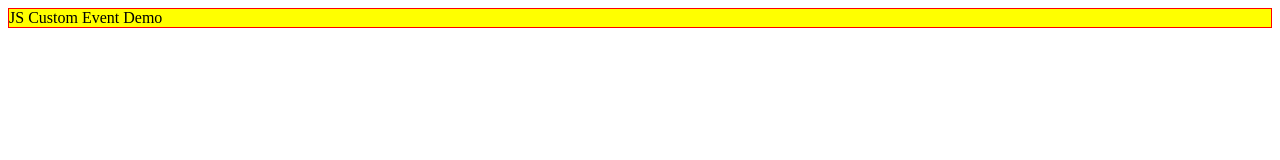
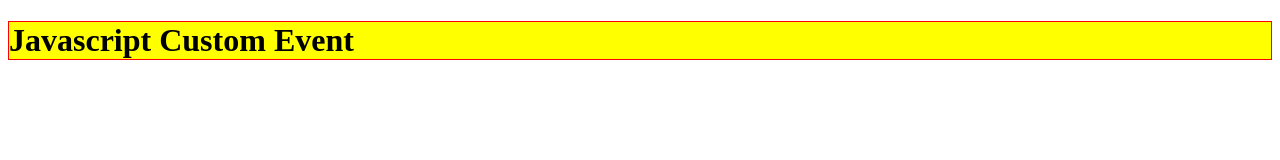
Before and after one commit to Luka9kw/Javascript-The-Odin-Project, a plain HTML site: page foundations/dom-manipulation-and-events/events/assignment/working-with-events/custom-events.html in a window 1280 px wide. Drawn offline with Linux system fonts and the light colour scheme.

Commit message:
testando customevent

```diff
--- a/foundations/dom-manipulation-and-events/events/assignment/working-with-events/custom-events.html
+++ b/foundations/dom-manipulation-and-events/events/assignment/working-with-events/custom-events.html
@@ -8,38 +8,61 @@
 </head>
 
 <body>
-    <div class="note">JS Custom Event Demo</div>
+    <h1 id="h1">Javascript Custom Event</h1>
     <script>
+
+        //     function highlight(element) {
+        //         const bgColor = 'yellow';
+        //         element.style.backgroundColor = bgColor;
+
+        //         // Para deixar o código mais flexivel, pode-se usar um custom event.
+        //         let event = new CustomEvent('highlight', {
+        //             detail: { backgroundColor: 'yellow' }
+        //         });
+
+        //         element.dispatchEvent(event);
+        //     };
+
+
+
+        //     let div = document.querySelector('.note');
+
+        //     function addBorder(element) {
+        //         element.style.border = "solid 1px red";
+        //     };
+
+        //     div.addEventListener('highlight', function (e) {
+        //         addBorder(this);
+        //         console.log(e.detail);
+        //     });
+
+        // highlight(div);
+        let text = document.querySelector('#h1');
 
         function highlight(element) {
             const bgColor = 'yellow';
             element.style.backgroundColor = bgColor;
 
-            // Para deixar o código mais flexivel, pode-se usar um custom event.
             let event = new CustomEvent('highlight', {
-                detail: { backgroundColor: 'yellow' }
+                detail: {
+                    backgroundColor: bgColor
+                }
+
             });
 
             element.dispatchEvent(event);
         };
 
-
-
-        let div = document.querySelector('.note');
-
-        function addBorder(element) {
-            element.style.border = "solid 1px red";
+        function addBorder(elem) {
+            elem.style.border = 'solid 1px red'
         };
 
-        div.addEventListener('highlight', function (e) {
+        text.addEventListener('highlight', function (e) {
             addBorder(this);
-            console.log(e.detail);
-        });
+            console.log(e.detail)
+        })
 
-    highlight(div);
-
-
-
+        highlight(text)
 
     </script>
 </body>
```
Also changed, not shown: foundations/dom-manipulation-and-events/events/assignment/working-with-events/automatic-style-changer.html (renamed from foundations/dom-manipulation-and-events/events/assignment/working-with-events/custom-events-test.html, +1 -1 lines).
